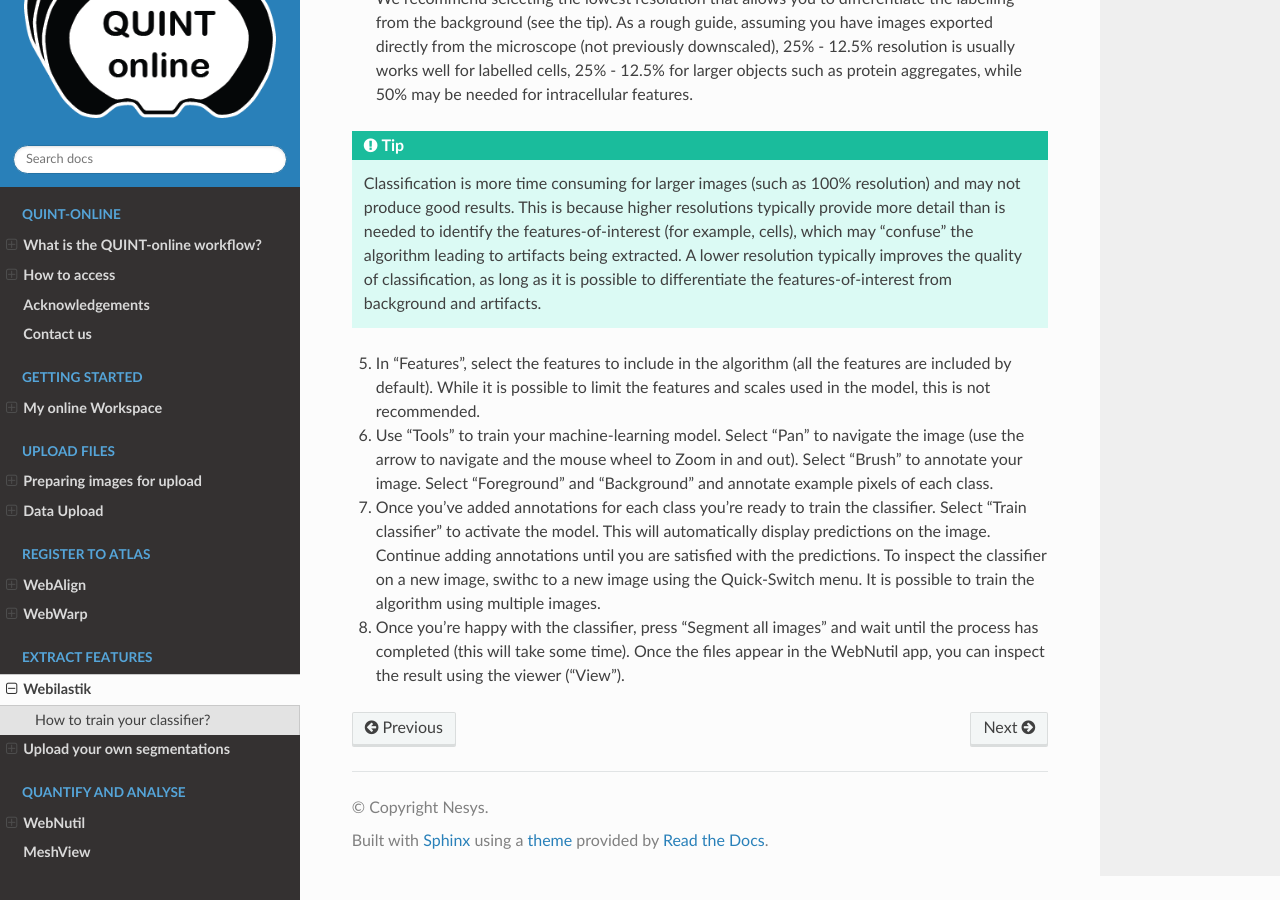
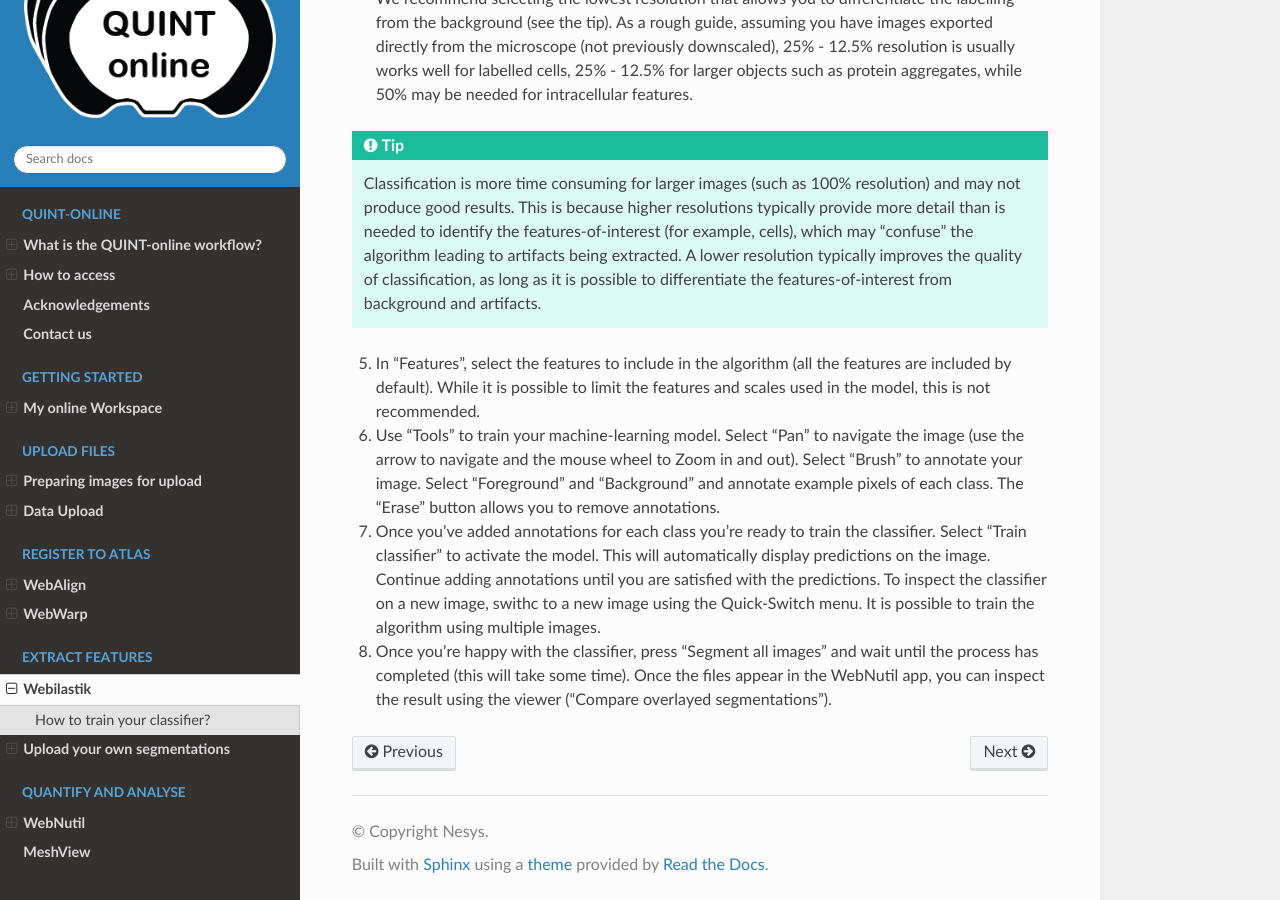
Before and after one commit to Neural-Systems-at-UIO/QUINT_webtools, a Sphinx documentation site: the page built from docs/WebIlastik.rst, in a window 1280 px wide and 900 px high, scrolled down 897 px. Built offline with Sphinx 7.4.7 and the Read the Docs theme 3.1.0, drawn with Linux system fonts in a browser that asks for light colours.

Commit message:
Update WebIlastik.rst

```diff
--- a/docs/WebIlastik.rst
+++ b/docs/WebIlastik.rst
@@ -17,6 +17,6 @@
 .. tip:: Classification is more time consuming for larger images (such as 100% resolution) and may not produce good results. This is because higher resolutions typically provide more detail than is needed to identify the features-of-interest (for example, cells), which may "confuse" the algorithm leading to artifacts being extracted. A lower resolution typically improves the quality of classification, as long as it is possible to differentiate the features-of-interest from background and artifacts.
 
 5. In "Features", select the features to include in the algorithm (all the features are included by default). While it is possible to limit the features and scales used in the model, this is not recommended.
-6. Use "Tools" to train your machine-learning model. Select "Pan" to navigate the image (use the arrow to navigate and the mouse wheel to Zoom in and out). Select "Brush" to annotate your image. Select "Foreground" and "Background"  and annotate example pixels of each class.
+6. Use "Tools" to train your machine-learning model. Select "Pan" to navigate the image (use the arrow to navigate and the mouse wheel to Zoom in and out). Select "Brush" to annotate your image. Select "Foreground" and "Background"  and annotate example pixels of each class. The "Erase" button allows you to remove annotations.
 7. Once you've added annotations for each class you're ready to train the classifier. Select "Train classifier" to activate the model. This will automatically display predictions on the image. Continue adding annotations until you are satisfied with the predictions. To inspect the classifier on a new image, swithc to a new image using the Quick-Switch menu. It is possible to train the algorithm using multiple images.
-8. Once you're happy with the classifier, press "Segment all images" and wait until the process has completed (this will take some time). Once the files appear in the WebNutil app, you can inspect the result using the viewer ("View").
+8. Once you're happy with the classifier, press "Segment all images" and wait until the process has completed (this will take some time). Once the files appear in the WebNutil app, you can inspect the result using the viewer ("Compare overlayed segmentations").
```
